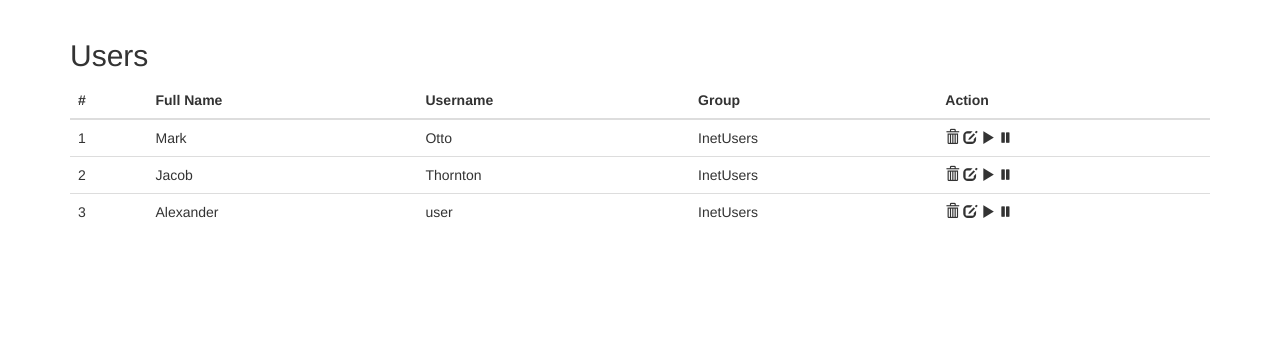
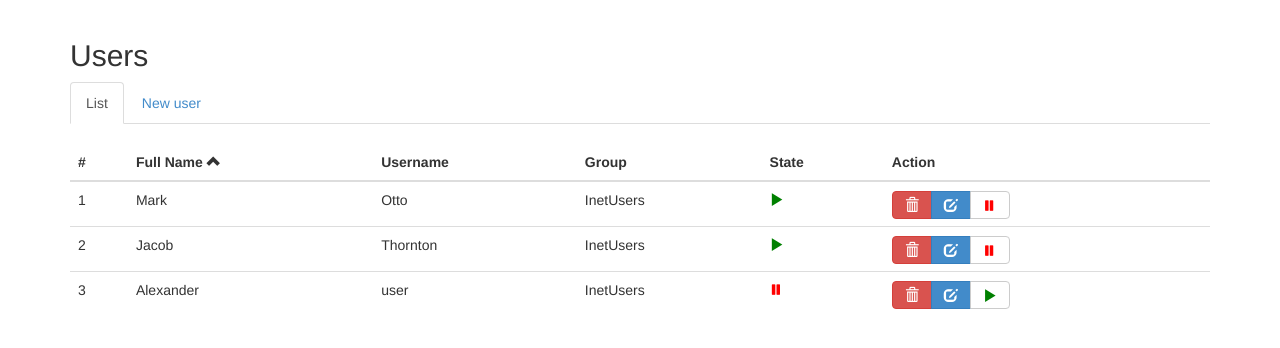
Before and after one commit to lexsos/heligate, a Django app: template dj-server/project/templates/gui_admin/user_list.html in a window 1280 px wide. Shown: the part 51-399 px from the top of the page. Run offline with Django 3.2, Linux system fonts and the light colour scheme; the template is opened without the code that fills it, so the values that code supplies are empty; parts of the project's set-up code (start-up, migrations or seed data) failed here and were passed over.

Commit message:
Add users and groups gui templates

```diff
--- a/dj-server/project/assets/css/style.css
+++ b/dj-server/project/assets/css/style.css
@@ -26,3 +26,16 @@ body {
     border-radius: 10px;
     padding: 10px;
 }
+
+
+.red {
+    color: red;
+}
+
+.green {
+    color: green;
+}
+
+.blue {
+    color: blue;
+}
--- a/dj-server/project/templates/gui_admin/base.html
+++ b/dj-server/project/templates/gui_admin/base.html
@@ -38,7 +38,6 @@
       {% block main_content %}{% endblock %}
     </div>
 
-
     <script src="{{STATIC_URL}}js/jquery-1.11.0.min.js"></script>
     <script src="{{STATIC_URL}}js/bootstrap.min.js"></script>
   </body>
--- a/dj-server/project/templates/gui_admin/user_list.html
+++ b/dj-server/project/templates/gui_admin/user_list.html
@@ -7,13 +7,26 @@
 {% block main_content %}
   <h2>Users</h2>
 
-  <table class="table table-hover">
+  <!-- Nav tabs -->
+  <ul class="nav nav-tabs" role="tablist">
+    <li class="active"><a href="#user_list" role="tab" data-toggle="tab">List</a></li>
+    <li><a href="#user_add" role="tab" data-toggle="tab">New user</a></li>
+  </ul>
+
+
+<!-- Tab panes -->
+<div class="tab-content">
+
+  <div class="tab-pane active" id="user_list">
+    <br>
+    <table class="table table-hover">
       <thead>
         <tr>
           <th>#</th>
-          <th>Full Name</th>
+          <th>Full Name <span class="glyphicon glyphicon-chevron-up"></span></th>
           <th>Username</th>
           <th>Group</th>
+          <th>State</th>
           <th>Action</th>
         </tr>
       </thead>
@@ -23,11 +36,13 @@
           <td>Mark</td>
           <td>Otto</td>
           <td>InetUsers</td>
+          <td><span class="glyphicon glyphicon-play green"></span></td>
           <td>
-            <span class="glyphicon glyphicon-trash"></span>
-            <span class="glyphicon glyphicon-edit"></span>
-            <span class="glyphicon glyphicon-play"></span>
-            <span class="glyphicon glyphicon-pause"></span>
+          <div class="btn-group">
+            <span class="glyphicon glyphicon-trash btn btn-danger"></span>
+            <span class="glyphicon glyphicon-edit btn btn-primary"></span>
+            <span class="glyphicon glyphicon-pause red btn btn-default"></span>
+          </div>
           </td>
         </tr>
         <tr>
@@ -35,11 +50,13 @@
           <td>Jacob</td>
           <td>Thornton</td>
           <td>InetUsers</td>
+          <td><span class="glyphicon glyphicon-play green"></span></td>
           <td>
-            <span class="glyphicon glyphicon-trash"></span>
-            <span class="glyphicon glyphicon-edit"></span>
-            <span class="glyphicon glyphicon-play"></span>
-            <span class="glyphicon glyphicon-pause"></span>
+          <div class="btn-group">
+            <span class="glyphicon glyphicon-trash btn btn-danger"></span>
+            <span class="glyphicon glyphicon-edit btn btn-primary"></span>
+            <span class="glyphicon glyphicon-pause red btn btn-default"></span>
+          </div>
           </td>
         </tr>
         <tr>
@@ -47,14 +64,57 @@
           <td>Alexander</td>
           <td>user</td>
           <td>InetUsers</td>
+          <td><span class="glyphicon glyphicon-pause red"></span></td>
           <td>
-            <span class="glyphicon glyphicon-trash"></span>
-            <span class="glyphicon glyphicon-edit"></span>
-            <span class="glyphicon glyphicon-play"></span>
-            <span class="glyphicon glyphicon-pause"></span>
+          <div class="btn-group">
+            <span class="glyphicon glyphicon-trash btn btn-danger"></span>
+            <span class="glyphicon glyphicon-edit btn btn-primary"></span>
+            <span class="glyphicon glyphicon-play green btn btn-default"></span>
+          </div>
           </td>
         </tr>
       </tbody>
     </table>
+  </div>
+
+  <div class="tab-pane" id="user_add">
+    <br>
+    <form class="form-horizontal" role="form">
+      <div class="form-group">
+        <label for="" class="col-sm-2 control-label">Full name *</label>
+        <div class="col-sm-3">
+          <input type="text" class="form-control" id="">
+        </div>
+      </div>
+      <div class="form-group">
+        <label for="" class="col-sm-2 control-label">Login *</label>
+        <div class="col-sm-3">
+          <input type="text" class="form-control" id="">
+        </div>
+      </div>
+      <div class="form-group">
+        <label for="" class="col-sm-2 control-label">Group *</label>
+        <div class="col-sm-3">
+            <select class="form-control" id="">
+              <option value="1">InetUsers</option>
+              <option value="2">Admins</option>
+            </select>
+        </div>
+      </div>
+      <div class="form-group">
+        <label for="" class="col-sm-2 control-label">Count ip4 *</label>
+        <div class="col-sm-2">
+          <input type="text" class="form-control" id="">
+        </div>
+      </div>
+      <div class="form-group">
+        <div class="col-sm-offset-2 col-sm-10">
+          <button type="submit" class="btn btn-primary">Add</button>
+        </div>
+      </div>
+    </form>
+  </div>
+
+</div>
 
 {% endblock %}
```
Also changed, not shown: dj-server/project/templates/gui_admin/group_list.html (+37 -1 lines), dj-server/project/templates/gui_admin/index.html (added, +76 -0 lines), dj-server/project/templates/gui_admin/user_edit.html (added, +156 -0 lines), dj-server/project/assets/img/filter_list.png (added), dj-server/project/assets/img/firewall.png (added), dj-server/project/assets/img/group.png (added), dj-server/project/assets/img/proxy.png (added), dj-server/project/assets/img/stats.png (added), dj-server/project/assets/img/status.png (added), dj-server/project/assets/img/user.png (added).
